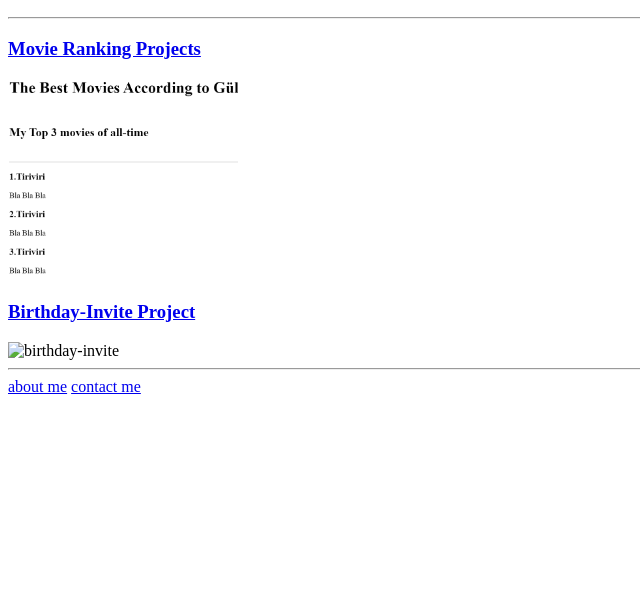
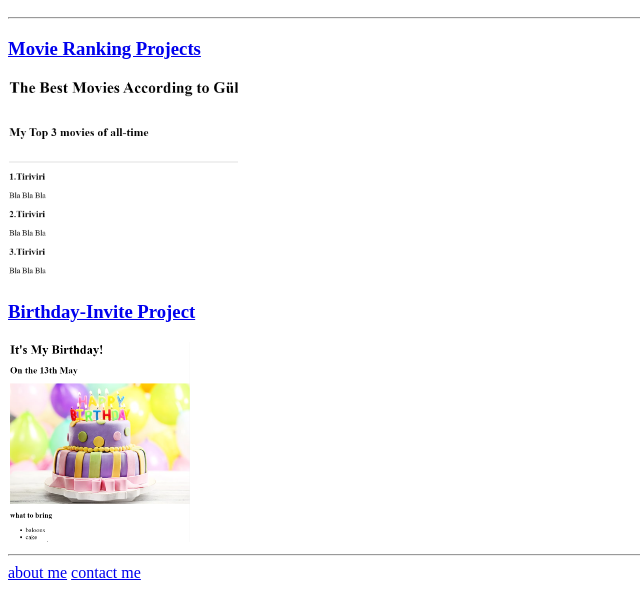
Before and after one commit to roseberry96/html-portfolio, a plain HTML site: page index.html in a window 1280 px wide. Shown: the part 110-726 px from the top of the page, without its empty margins (0-640 px from the left). Drawn offline with Linux system fonts and the light colour scheme.

Commit message:
index.html

```diff
--- a/index.html
+++ b/index.html
@@ -16,7 +16,7 @@
     <img src="./assets/images/my movie-ranking.png"height="200" alt="Movie Ranking" >
 
     <h3><a href="./public/birthday-invite.html">Birthday-Invite Project</a></h3>
-    <img src="../4.3 HTML Porfolio Project/assets/images/my birthday-invite.png"height="200" alt="birthday-invite">
+    <img src="./assets/images/my birthday-invite.png"height="200" alt="birthday-invite">
 
     <hr>
 
```
